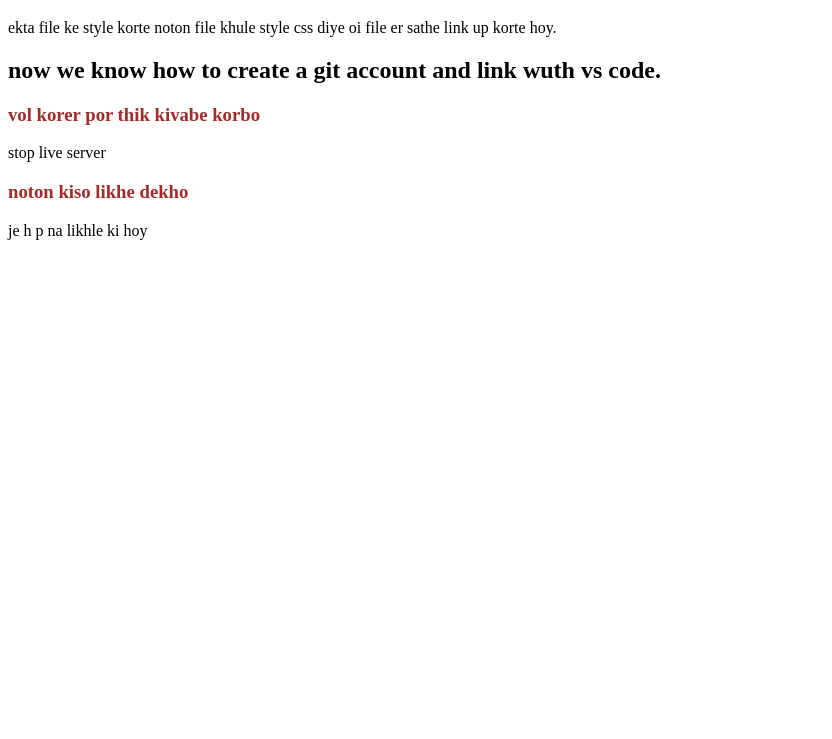
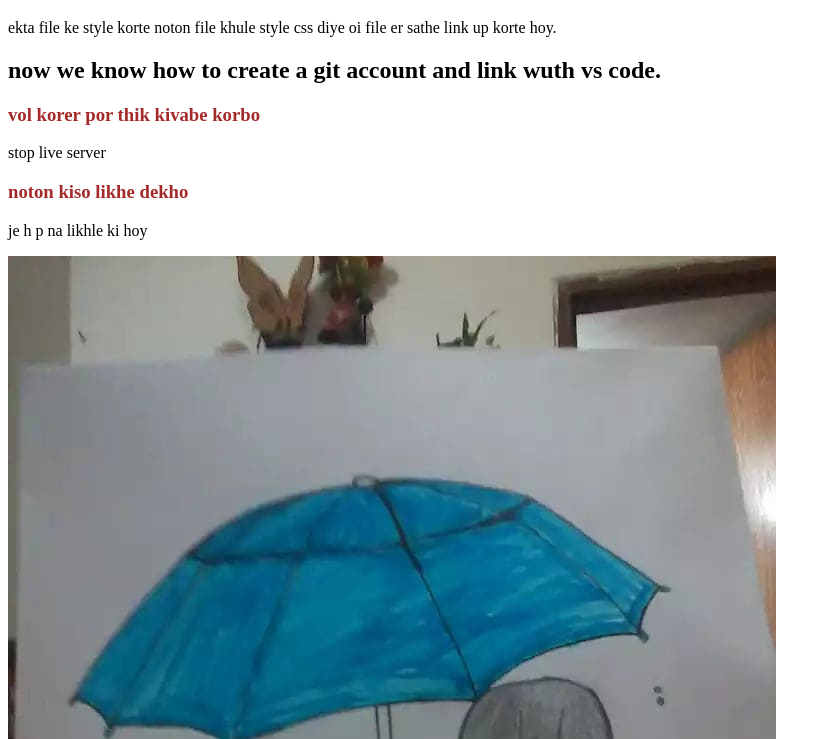
Before and after one commit to Marioumsumi/my-second-repo, a plain HTML site: page index.html in a window 1280 px wide. Shown: the part 61-800 px from the top of the page, without its empty margins (0-832 px from the left). Drawn offline with Linux system fonts and the light colour scheme.

Commit message:
img added

```diff
--- a/index.html
+++ b/index.html
@@ -19,6 +19,7 @@
     <p>stop live server </p>
     <h3>noton kiso likhe dekho</h3>
     <p>je h p na likhle ki hoy</p>
+    <img src="art.jpg" alt="">
 </body>
 
 </html>
```
Also changed, not shown: art.jpg (added).
